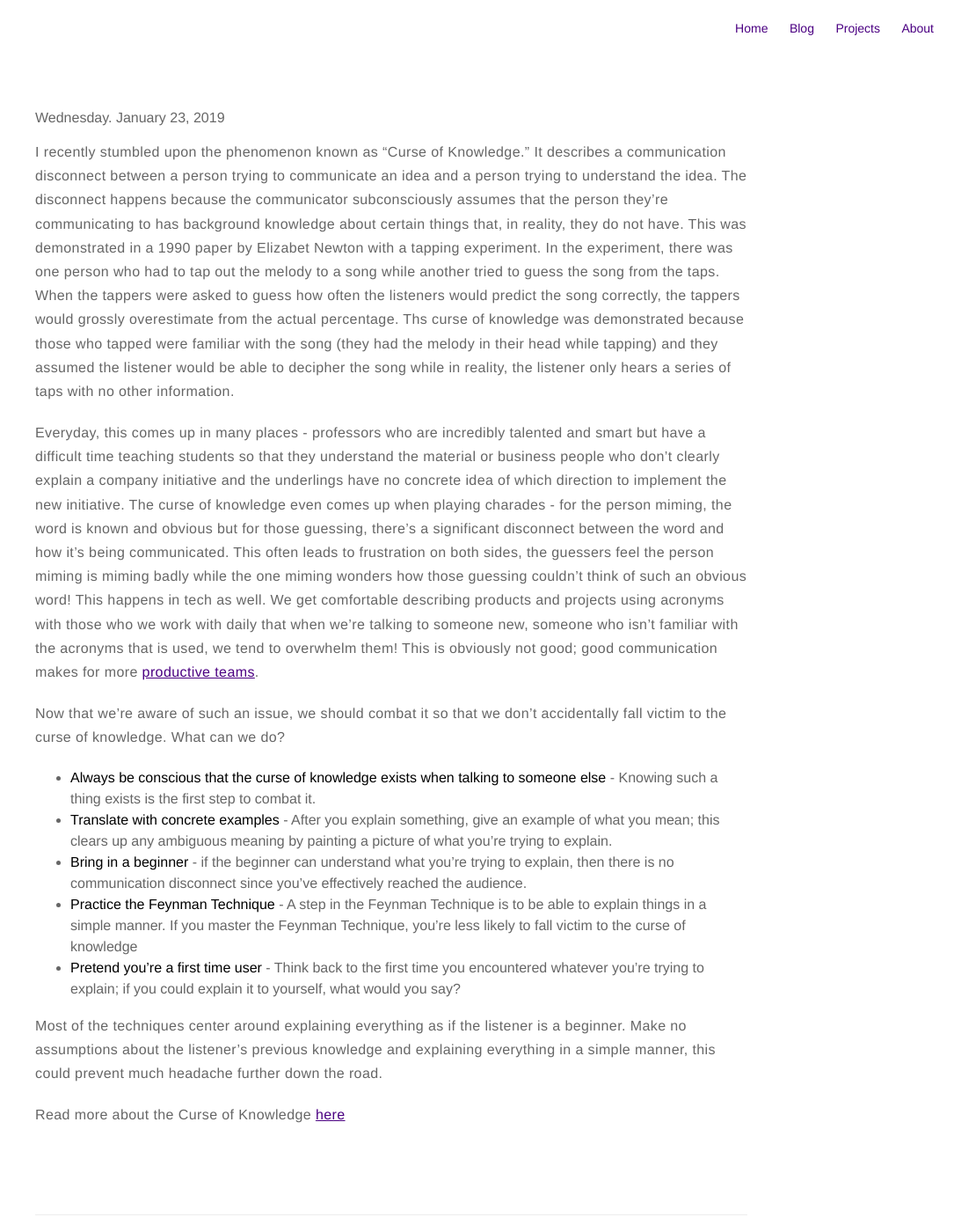
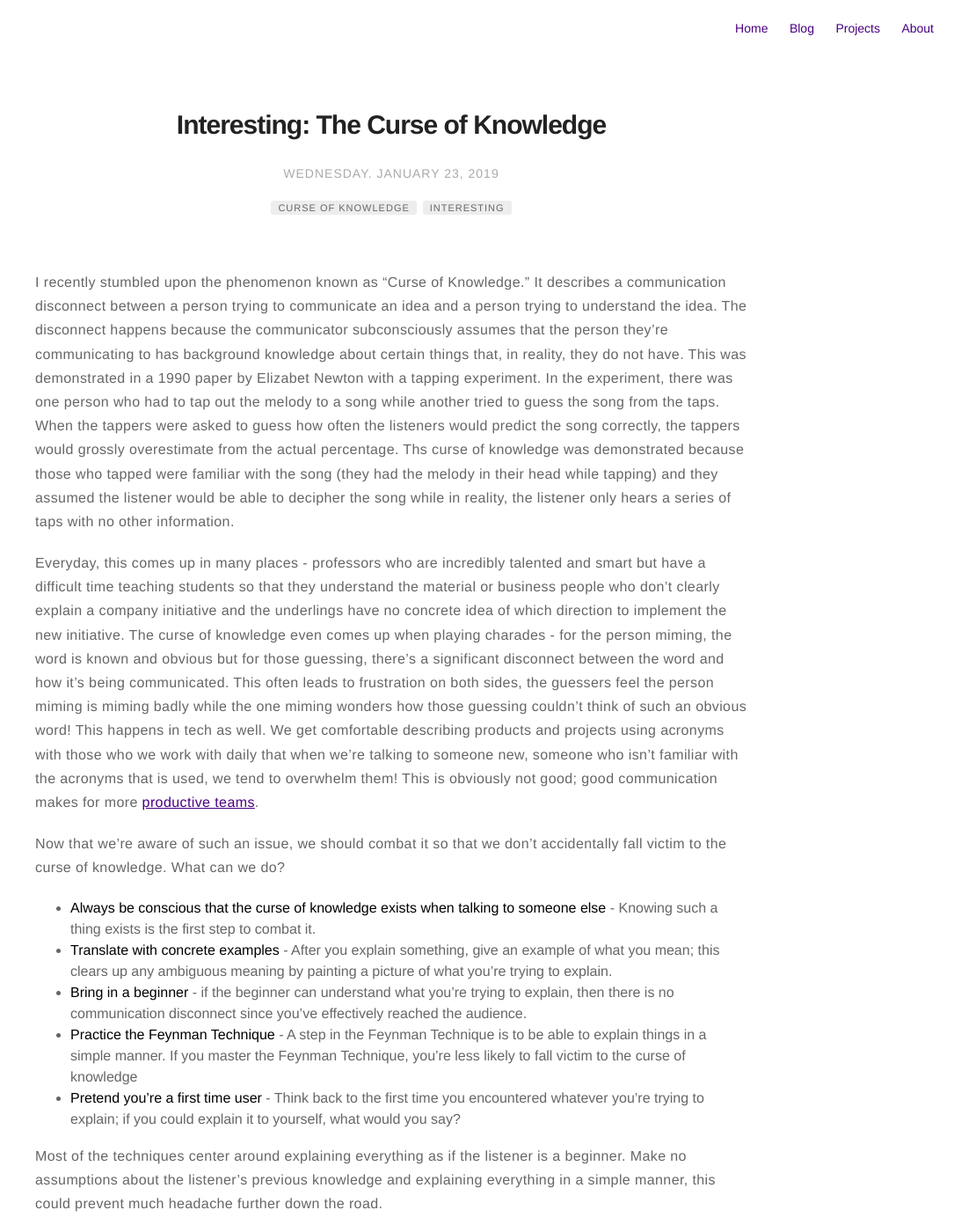
Before and after one commit to JerryBLi/jerrybli.github.io, a Jekyll site: the page built from _posts/2018-01-23-Curse-Of-Knowledge.markdown, in a window 1280 px wide and 1400 px high. Shown: the whole window at 88% size, without its empty margins (195-1280 px from the left). Built offline with Jekyll 4.4.1, drawn with Linux system fonts in a browser that asks for light colours; our own code applies the rules of GitHub Pages for plain Markdown files; some of the changed text lies outside the part shown.

Commit message:
Update 2018-01-23-Curse-Of-Knowledge.markdown

```diff
--- a/_posts/2018-01-23-Curse-Of-Knowledge.markdown
+++ b/_posts/2018-01-23-Curse-Of-Knowledge.markdown
@@ -10,7 +10,7 @@ tag:
 star: true
 category: blog
 author: Jerry Li
-description: Interesting: The Curse of Knowledge
+description: "Interesting: The Curse of Knowledge"
 ---
 
 I recently stumbled upon the phenomenon known as "Curse of Knowledge." It describes a communication disconnect between a person trying to communicate an idea and a person trying to understand the idea.
```
